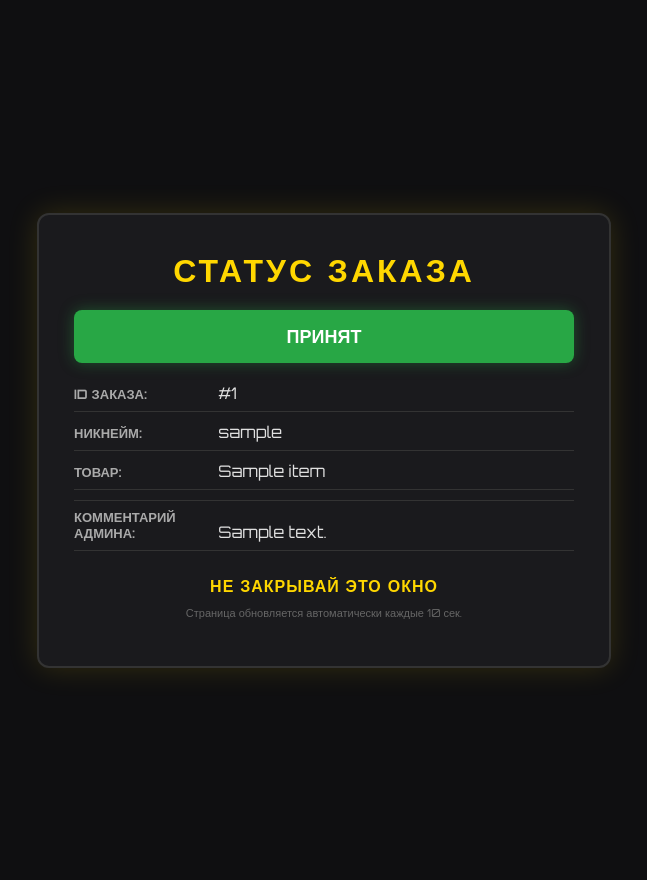
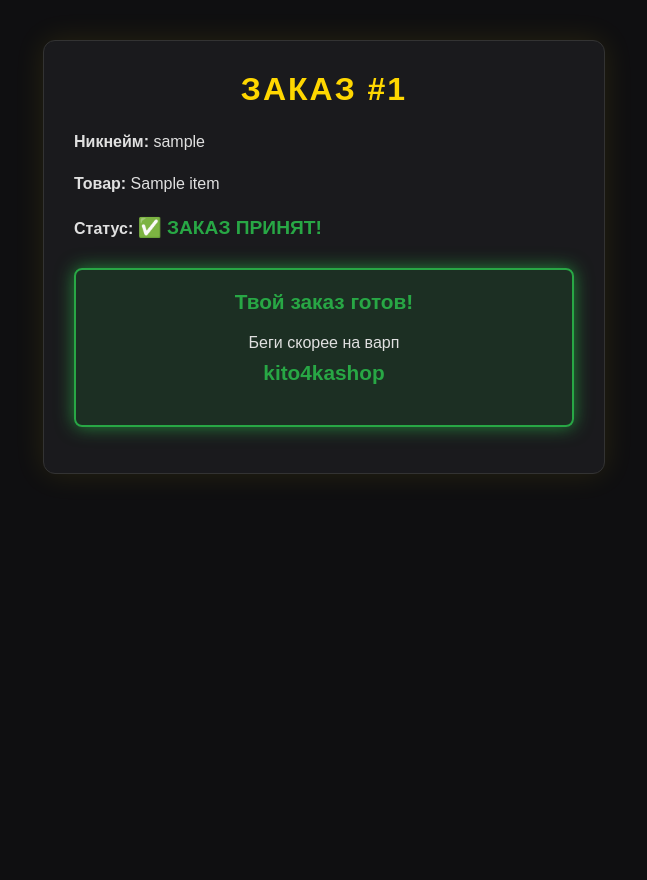
Before and after one commit to neizvestnyjmaksim94-lang/sait, a Flask app: template templates/thanks.html in a window 1280 px wide. Shown: the whole page, without its empty margins (316-963 px from the left). After the commit the page ends 474 px from the top, so only its background shows below. Run offline with Flask 3, Linux system fonts and the light colour scheme; the template is opened without the code that fills it: most values are stand-ins (such as "Sample title", 1, 10 or a date in 2020).

Commit message:
Update thanks.html

```diff
--- a/templates/thanks.html
+++ b/templates/thanks.html
@@ -2,109 +2,104 @@
 <html lang="ru">
 <head>
     <meta charset="UTF-8">
-    <!-- ВАЖНО: обновляем с сохранением order_id -->
-    <meta http-equiv="refresh" content="10;url=/thanks?order_id={{ order_id }}">
-    <title>Статус заказа | Kito4kaShop</title>
+    <title>Статус заказа</title>
+    <!-- Запрет кэша, чтобы статус обновлялся при каждом заходе -->
+    <meta http-equiv="Cache-Control" content="no-store, no-cache, must-revalidate">
+    <meta http-equiv="Pragma" content="no-cache">
+    <meta http-equiv="Expires" content="0">
     <style>
-        @import url('https://fonts.googleapis.com/css2?family=Orbitron:wght@400;700&display=swap');
-
         body {
             font-family: 'Orbitron', sans-serif;
-            background-color: #0f0f11;
+            background: #0f0f11;
             color: #e0e0e0;
+            padding: 40px 20px;
             margin: 0;
-            padding: 40px 20px;
-            display: flex;
-            justify-content: center;
-            align-items: center;
-            min-height: 100vh;
+        }
+        .box {
+            max-width: 500px;
+            margin: 0 auto;
+            background: #1a1a1d;
+            padding: 30px;
+            border-radius: 12px;
+            border: 1px solid #333;
+            box-shadow: 0 0 30px rgba(255, 215, 0, 0.1);
+        }
+        h1 {
+            color: #ffd700;
+            margin-top: 0;
+            text-transform: uppercase;
+            letter-spacing: 2px;
+            text-align: center;
+        }
+        p { line-height: 1.6; }
+
+        .status-pending { color: #ffc107; font-weight: bold; }
+        .status-accepted { color: #28a745; font-weight: bold; font-size: 1.2em; }
+        .status-rejected { color: #dc3545; font-weight: bold; }
+
+        /* Блок с призывом */
+        .urgent-call {
+            margin-top: 25px;
+            padding: 20px;
+            background: rgba(40, 167, 69, 0.15);
+            border: 2px solid #28a745;
+            border-radius: 8px;
+            text-align: center;
+            animation: pulse 2s infinite;
+        }
+        .urgent-call strong {
+            display: block;
+            font-size: 1.3em;
+            color: #28a745;
+            margin-bottom: 10px;
         }
 
-        .card {
-            background: #1a1a1d;
-            padding: 35px;
-            border-radius: 12px;
-            border: 2px solid #333;
-            box-shadow: 0 0 30px rgba(255, 215, 0, 0.15);
-            text-align: center;
-            max-width: 500px;
-            width: 100%;
-        }
-
-        h1 {
-            color: #ffd700;
-            text-transform: uppercase;
-            letter-spacing: 3px;
-            margin-top: 0;
-            margin-bottom: 5px;
-        }
-
-        .status-box {
-            padding: 15px;
-            border-radius: 8px;
-            color: white;
-            font-weight: bold;
-            font-size: 18px;
-            margin: 20px 0;
-            text-transform: uppercase;
-        }
-
-        .status-pending { background-color: #ffc107; color: #000; box-shadow: 0 0 15px rgba(255, 193, 7, 0.4); }
-        .status-accepted { background-color: #28a745; box-shadow: 0 0 15px rgba(40, 167, 69, 0.4); }
-        .status-rejected { background-color: #dc3545; box-shadow: 0 0 15px rgba(220, 53, 69, 0.4); }
-
-        .info-row {
-            text-align: left;
-            margin-bottom: 10px;
-            border-bottom: 1px solid #333;
-            padding-bottom: 8px;
-        }
-
-        .label {
-            display: inline-block;
-            width: 140px;
-            font-weight: bold;
-            color: #aaa;
-            text-transform: uppercase;
-            font-size: 13px;
-        }
-
-        .note-lock {
-            margin-top: 25px;
-            font-size: 16px;
-            color: #ffd700;
-            font-weight: bold;
-            text-transform: uppercase;
-            letter-spacing: 1px;
-        }
-
-        .auto-note {
-            margin-top: 10px;
-            font-size: 11px;
-            color: #666;
+        @keyframes pulse {
+            0% { box-shadow: 0 0 5px rgba(40, 167, 69, 0.5); }
+            50% { box-shadow: 0 0 20px rgba(40, 167, 69, 0.8); }
+            100% { box-shadow: 0 0 5px rgba(40, 167, 69, 0.5); }
         }
     </style>
 </head>
 <body>
-    <div class="card">
-        <h1>Статус заказа</h1>
 
-        <div class="status-box {% if status == 'pending' %}status-pending{% elif status == 'accepted' %}status-accepted{% else %}status-rejected{% endif %}">
-            {% if status == 'pending' %}Ожидает обработки{% elif status == 'accepted' %}Принят{% else %}Отклонён{% endif %}
-        </div>
+    <div class="box">
+        <h1>Заказ #{{ order_id }}</h1>
 
-        <div class="info-row"><span class="label">ID заказа:</span> #{{ order_id }}</div>
-        <div class="info-row"><span class="label">Никнейм:</span> {{ nickname }}</div>
-        <div class="info-row"><span class="label">Товар:</span> {{ item }}</div>
+        {% if message == 'Заказ не найден' %}
+            <p style="color:#ff5252;">
+                <strong>Заказ не найден.</strong><br>
+                Проверьте правильность номера или свяжитесь с поддержкой.
+            </p>
+        {% else %}
+            <p><strong>Никнейм:</strong> {{ nickname }}</p>
+            <p><strong>Товар:</strong> {{ item }}</p>
 
-        {% if admin_comment %}
-            <div class="info-row" style="border-top:1px solid #333; padding-top:8px;">
-                <span class="label">Комментарий админа:</span> {{ admin_comment }}
-            </div>
+            <p>
+                <strong>Статус:</strong>
+                {% if status == 'pending' %}
+                    <span class="status-pending">Ожидает обработки...</span>
+                    <p style="font-size:13px; color:#888;">Админ скоро примет решение. Обнови страницу позже.</p>
+                {% elif status == 'accepted' %}
+                    <span class="status-accepted">✅ ЗАКАЗ ПРИНЯТ!</span>
+
+                    <div class="urgent-call">
+                        <strong>Твой заказ готов!</strong>
+                        <p>Беги скорее на варп <strong>kito4kashop</strong></p>
+                    </div>
+                {% elif status == 'rejected' %}
+                    <span class="status-rejected">❌ Отклонён</span>
+                    {% if admin_comment and admin_comment != '-' %}
+                        <br><small style="color:#aaa;">Причина: {{ admin_comment }}</small>
+                    {% endif %}
+                {% else %}
+                    {{ status }}
+                {% endif %}
+            </p>
         {% endif %}
 
-        <div class="note-lock">Не закрывай это окно</div>
-        <p class="auto-note">Страница обновляется автоматически каждые 10 сек.</p>
+        <!-- КНОПКУ НАЗАД УБРАЛИ — НИКАКОГО "Вернуться в магазин" -->
     </div>
+
 </body>
 </html>
```
